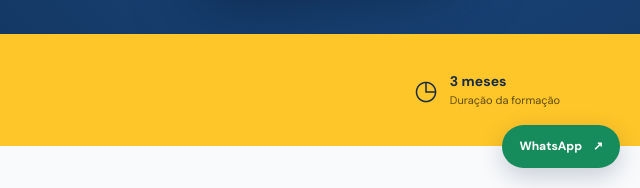
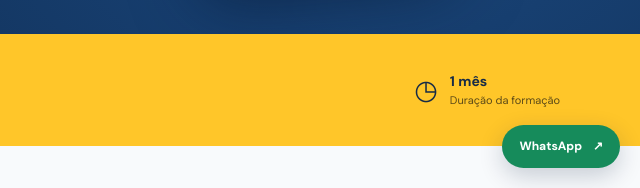
Before and after one commit to tomasraul001/bolsas, a plain HTML site: page index.html in a window 1280 px wide. Shown: the part 612-800 px from the top of the page, 640-1280 px from the left. Drawn offline with Linux system fonts and the light colour scheme.

Commit message:
fix: 3 meses to 1 mes

```diff
--- a/index.html
+++ b/index.html
@@ -69,7 +69,7 @@
         <div><small>TAXA ÚNICA DE INSCRIÇÃO</small><strong>400 <span>MT</span></strong></div>
         <div class="offer-divider"></div>
         <div class="offer-note"><strong>Sem mensalidades</strong><span>Uma oportunidade para investir no seu conhecimento.</span></div>
-        <div class="duration"><span>◷</span><div><strong>3 meses</strong><small>Duração da formação</small></div></div>
+        <div class="duration"><span>◷</span><div><strong>1 mês</strong><small>Duração da formação</small></div></div>
       </div>
     </section>
 
```
